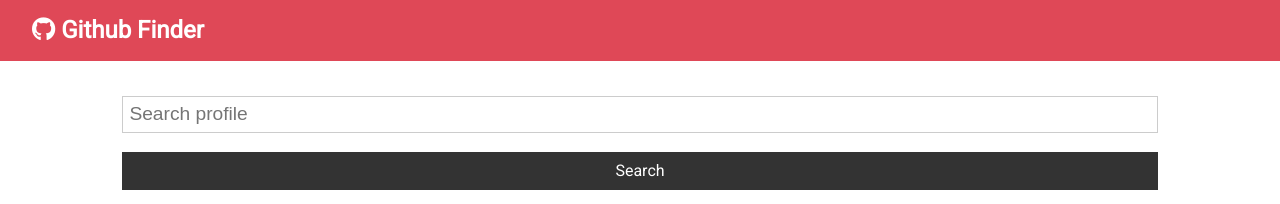
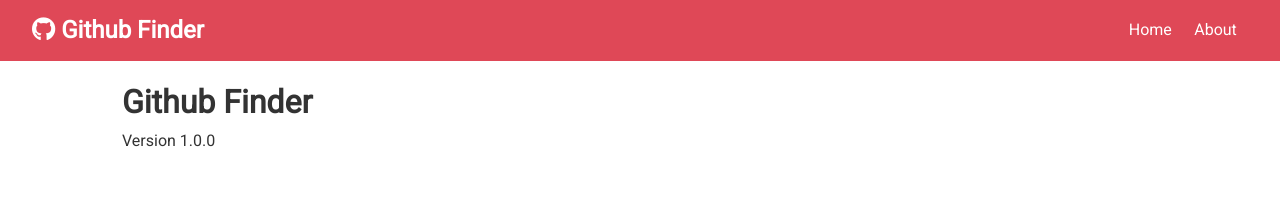
Before and after one commit to MohamedMardhi/githubfinder, a React (Create React App) app: page /about in a window 1280 px wide. Shown: the top 204 px of the page. Built offline with nearby package versions, Linux system fonts and the light colour scheme; no server answers.

Commit message:
adding Router

```diff
--- a/package.json
+++ b/package.json
@@ -9,6 +9,7 @@
     "axios": "^0.21.1",
     "react": "^17.0.2",
     "react-dom": "^17.0.2",
+    "react-router-dom": "^5.2.0",
     "react-scripts": "4.0.3",
     "web-vitals": "^1.1.1"
   },
--- a/src/App.js
+++ b/src/App.js
@@ -1,8 +1,10 @@
-import React, {Component} from 'react';
+import React, {Component, Fragment} from 'react';
+import {BrowserRouter as Router, Switch, Route} from 'react-router-dom';
 import Navbar from './components/layout/Navbar';
 import Alert from './components/layout/Alert';
 import Users from './components/users/Users';
 import Search from './components/users/Search';
+import About from './components/pages/About';
 import axios from 'axios'
 import './App.css';
 
@@ -14,11 +16,11 @@
     alert: null
   }
 
-  async componentDidMount() {
-    this.setState({loading : true})
-    const res = await axios.get(`https://api.github.com/users?client_id=${process.env.REACT_APP_GITHUB_CLIENT_ID}&client_secret=${process.env.REACT_APP_GITHUB_CLIENT_SECRET}`)
-    this.setState({users: res.data, loading: false})
-  }
+  // async componentDidMount() {
+  //   this.setState({loading : true})
+  //   const res = await axios.get(`https://api.github.com/users?client_id=${process.env.REACT_APP_GITHUB_CLIENT_ID}&client_secret=${process.env.REACT_APP_GITHUB_CLIENT_SECRET}`)
+  //   this.setState({users: res.data, loading: false})
+  // }
 
   searchUsers = async text => {
     this.setState({loading : true})
@@ -37,20 +39,30 @@
   }
 
   render(){
+
     const {users, loading} = this.state;
     return (
+      <Router>
         <div className="App">
           <Navbar />
           <div className="container">
             <Alert alert={this.state.alert}/>
+            <Switch>
+              <Route exact path='/' render={ props => (
+                <Fragment>
                     <Search searchUsers={this.searchUsers}
                     clearUsers={this.clearUsers}
                     showClear={users.length > 0 ? true : false }
                     setAlert={this.setAlert}
                     />
                     <Users loading={loading} users={users} />
+                </Fragment>
+              )} />
+              <Route exact path="/about" component={About}/>
+            </Switch>
           </div>
         </div>
+      </Router>
     )
   }
 }
--- a/src/components/layout/Navbar.js
+++ b/src/components/layout/Navbar.js
@@ -1,5 +1,6 @@
 import React from 'react';
 import PropTypes from 'prop-types';
+import {Link} from 'react-router-dom';
 
 
  const Navbar = ({icon, title}) => {
@@ -10,6 +11,14 @@
                 <i className={icon}></i>
                 {title}
                 </h1>
+                <ul>
+                    <li>
+                        <Link to="/">Home</Link>
+                    </li>
+                    <li>
+                        <Link to="/about">About</Link>
+                    </li>
+                </ul>
             </nav>
         )
 }
--- /dev/null
+++ b/src/components/pages/About.js
@@ -0,0 +1,11 @@
+import React from 'react'
+
+const About = () => {
+    return (
+        <div>
+            <h1>Github Finder</h1>
+            <p> Version 1.0.0 </p>
+        </div>
+    )
+}
+export default About
```
Also changed, not shown: 1 other file (tests, documents, lock files or other folders). Lines whose indentation alone changed are shown as unchanged.
